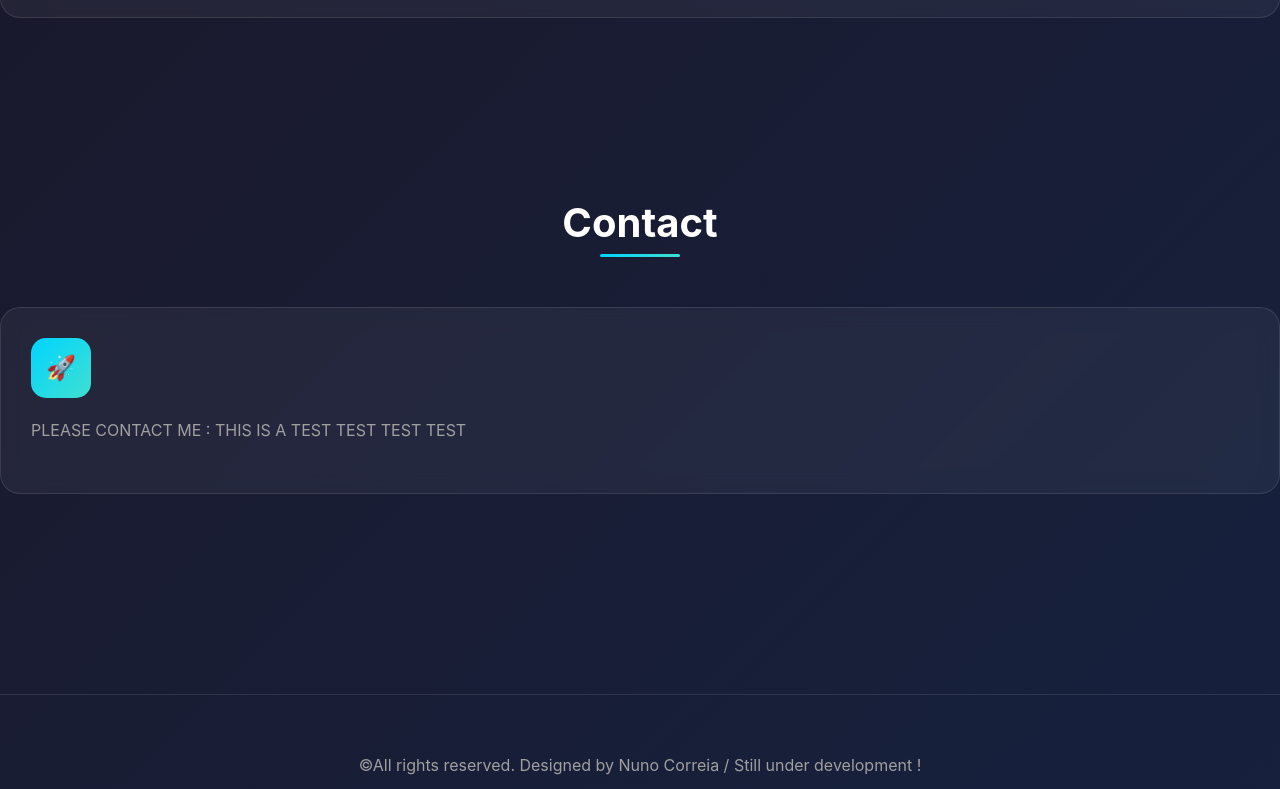
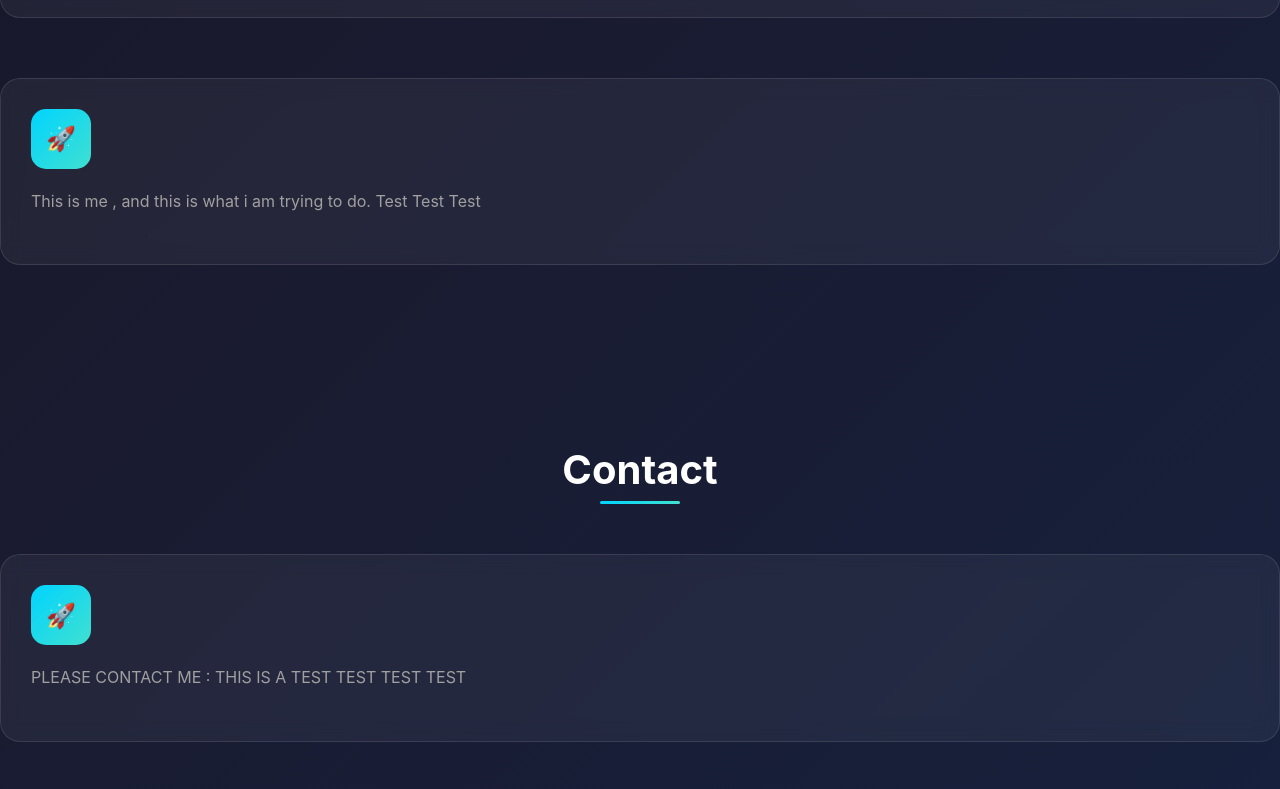
Before and after one commit to juvenuno/nunocorreia.github.io, a plain HTML site: page index.html in a window 1280 px wide. Shown: the part 1824-2613 px from the top of the page. Drawn offline with Linux system fonts and the light colour scheme.

Commit message:
Update index.html

```diff
--- a/index.html
+++ b/index.html
@@ -709,6 +709,16 @@
                                 </p>
                          </div>
                     </div>
+             <!-- Test to remove -->
+             <div class="about-grid">
+                        <!-- About -->
+                        <div class="about-card fade-in">
+                            <div class="about-icon">🚀</div>
+                                <p class="about-description">
+                                    This is me , and this is what i am trying to do. Test Test Test
+                                </p>
+                         </div>
+                    </div>
         </section>
 
     <!-- Contact  Section -->
```
